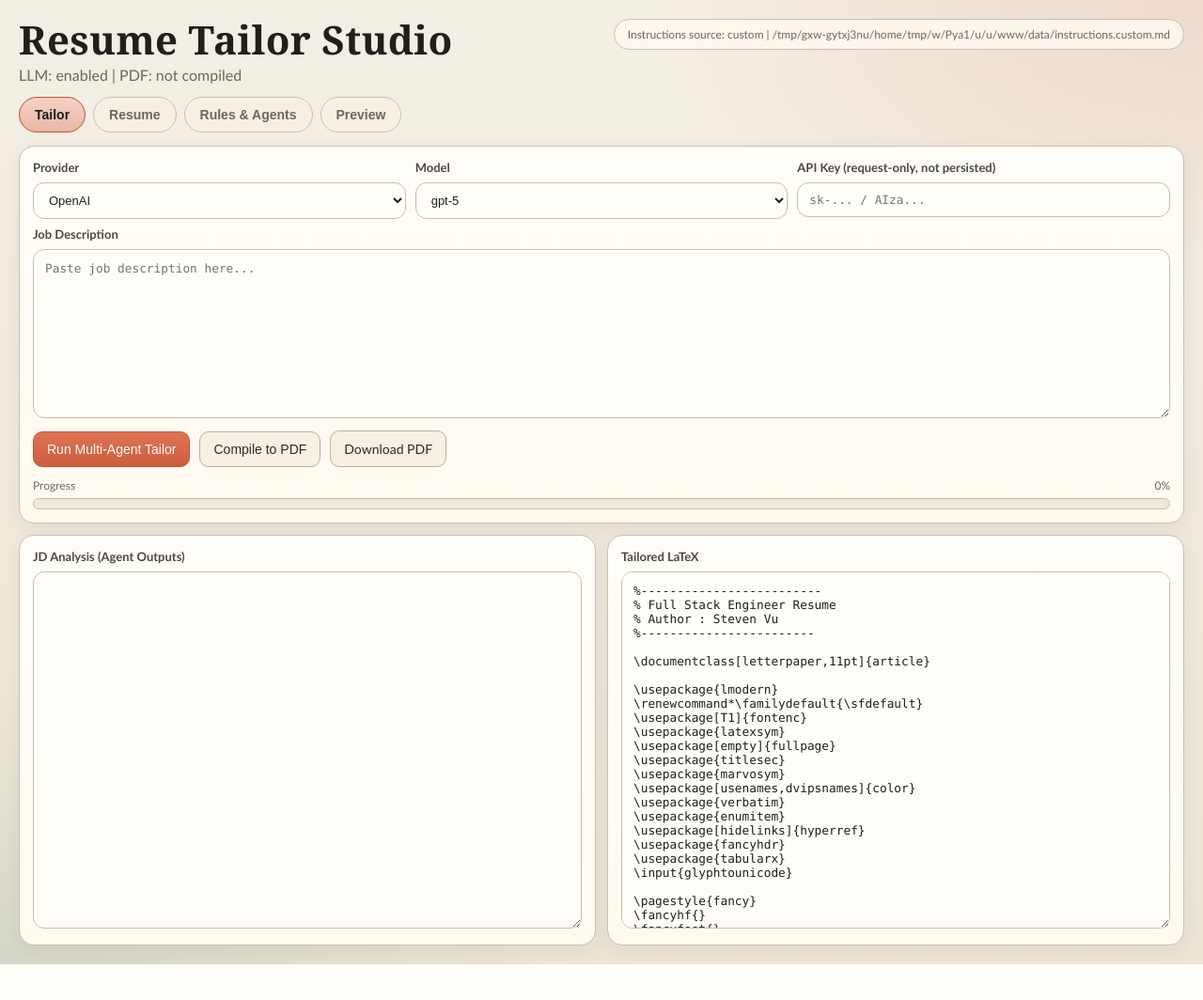
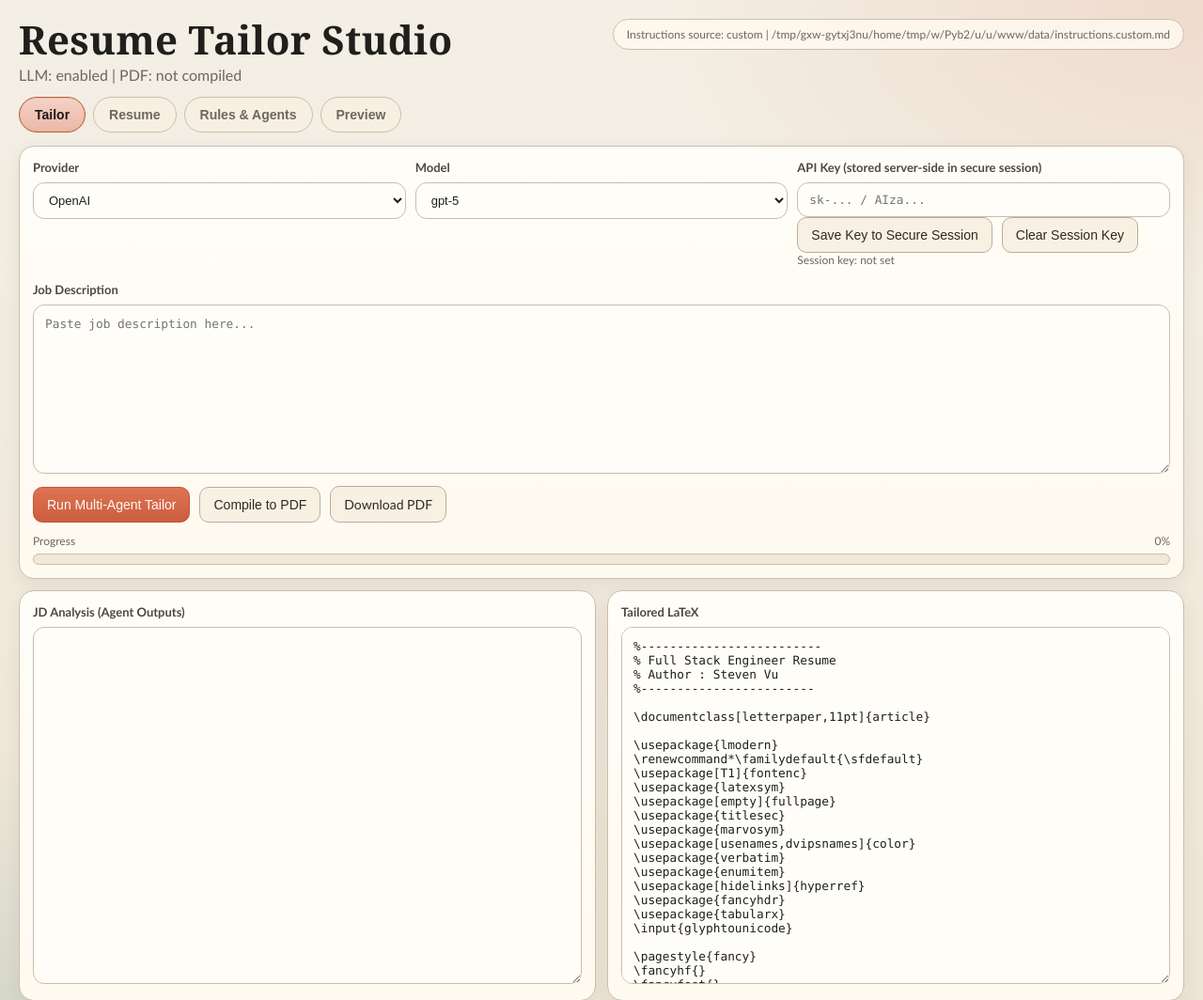
Before and after one commit to STEVVVU/resume-tailor-studio, a FastAPI app: page / in a window 1280 px wide. Shown: the top 1064 px of the page at 94% size. Before the commit the page ends 1026 px from the top, so only its background shows below. Run offline with FastAPI, Linux system fonts and the light colour scheme; data comes from the database, SQL or seed files in the repository; both versions use the stored data as it was after the commit.

Commit message:
add secure session key proxy flow

```diff
--- a/app/main.py
+++ b/app/main.py
@@ -1,11 +1,13 @@
 from __future__ import annotations
 
 import os
+import secrets
 import threading
 import uuid
 from pathlib import Path
 
 from fastapi import FastAPI, HTTPException
+from fastapi import Response
 from fastapi.responses import FileResponse, HTMLResponse
 from fastapi.staticfiles import StaticFiles
 from fastapi.templating import Jinja2Templates
@@ -16,7 +18,7 @@ from .latex_service import LatexCompileError, compile_resume
 from .llm_client import LLMClient
 from .orchestrator import ResumeOrchestrator
 from .prompt_splitter import build_prompt_bundle, extract_workflow_steps_from_text
-from .storage import StateStore
+from .storage import SessionKeyStore, StateStore
 
 BASE_DIR = Path(__file__).resolve().parent.parent
 DATA_DIR = Path(os.getenv("DATA_DIR", str(BASE_DIR / "data")))
@@ -27,8 +29,13 @@ BUNDLED_INSTRUCTIONS_PATH = BASE_DIR / "data" / "instructions.default.md"
 
 DEFAULT_RESUME_PATH = Path(os.getenv("DEFAULT_RESUME_PATH", r"C:\Users\Steven\Downloads\resume.tex"))
 DEFAULT_INSTRUCTIONS_PATH = Path(os.getenv("DEFAULT_INSTRUCTIONS_PATH", r"C:\Users\Steven\Downloads\instructions.md"))
+SESSION_COOKIE_NAME = "rts_session"
+SESSION_TTL_HOURS = int(os.getenv("SESSION_TTL_HOURS", "24"))
+COOKIE_SECURE = os.getenv("COOKIE_SECURE", "false").lower() == "true"
+SESSION_SECRET = os.getenv("SESSION_SECRET", "change-me-in-production")
 
 store = StateStore(STATE_DB)
+session_keys = SessionKeyStore(STATE_DB, SESSION_SECRET)
 llm = LLMClient()
 
 templates = Jinja2Templates(directory=str(BASE_DIR / "app" / "templates"))
@@ -51,9 +58,13 @@ class ResumeUpdate(BaseModel):
 
 class TailorRequest(BaseModel):
     job_description: str
-    api_key: str | None = None
     llm_provider: str | None = None
     llm_model: str | None = None
+
+
+class SessionKeyRequest(BaseModel):
+    api_key: str
+    llm_provider: str = "openai"
 
 
 class CompileRequest(BaseModel):
@@ -119,6 +130,38 @@ def _load_instructions_path() -> Path:
     return path
 
 
+def _get_or_create_session_id(request: Request) -> str:
+    sid = request.cookies.get(SESSION_COOKIE_NAME)
+    if sid:
+        return sid
+    return secrets.token_urlsafe(32)
+
+
+def _set_session_cookie(response: Response, sid: str) -> None:
+    response.set_cookie(
+        key=SESSION_COOKIE_NAME,
+        value=sid,
+        max_age=SESSION_TTL_HOURS * 3600,
+        httponly=True,
+        secure=COOKIE_SECURE,
+        samesite="lax",
+        path="/",
+    )
+
+
+def _resolve_request_key_and_provider(request: Request, payload: TailorRequest) -> tuple[str | None, str | None]:
+    sid = request.cookies.get(SESSION_COOKIE_NAME)
+    provider = payload.llm_provider
+    if not sid:
+        return None, provider
+    record = session_keys.get(sid)
+    if not record:
+        return None, provider
+    if not provider:
+        provider = record["provider"]
+    return str(record["api_key"]), provider
+
+
 @app.get("/", response_class=HTMLResponse)
 def home(request: Request) -> HTMLResponse:
     return templates.TemplateResponse("index.html", {"request": request})
@@ -142,6 +185,39 @@ def get_state() -> dict:
         "llm_gemini_model": llm.default_gemini_model,
         "pdf_available": OUTPUT_PDF.exists(),
     }
+
+
+@app.get("/api/session/status")
+def session_status(request: Request) -> dict:
+    sid = request.cookies.get(SESSION_COOKIE_NAME)
+    if not sid:
+        return {"has_key": False}
+    record = session_keys.get(sid)
+    if not record:
+        return {"has_key": False}
+    return {"has_key": True, "provider": record["provider"]}
+
+
+@app.post("/api/session/key")
+def set_session_key(payload: SessionKeyRequest, request: Request, response: Response) -> dict:
+    sid = _get_or_create_session_id(request)
+    session_keys.set(
+        session_id=sid,
+        provider=(payload.llm_provider or "openai").lower(),
+        api_key=payload.api_key.strip(),
+        ttl_seconds=SESSION_TTL_HOURS * 3600,
+    )
+    _set_session_cookie(response, sid)
+    return {"ok": True}
+
+
+@app.post("/api/session/key/clear")
+def clear_session_key(request: Request, response: Response) -> dict:
+    sid = request.cookies.get(SESSION_COOKIE_NAME)
+    if sid:
+        session_keys.clear(sid)
+    response.delete_cookie(SESSION_COOKIE_NAME, path="/")
+    return {"ok": True}
 
 
 @app.get("/api/instructions")
@@ -192,12 +268,12 @@ def update_resume(payload: ResumeUpdate) -> dict:
 
 
 @app.post("/api/tailor")
-def tailor_resume(payload: TailorRequest) -> dict:
+def tailor_resume(payload: TailorRequest, request: Request) -> dict:
     # Kept for compatibility with existing clients.
-    return _run_tailor_sync(payload)
+    return _run_tailor_sync(payload, request)
 
 
-def _run_tailor_sync(payload: TailorRequest) -> dict:
+def _run_tailor_sync(payload: TailorRequest, request: Request) -> dict:
     resume = _load_initial_resume()
     if not resume.strip():
         raise HTTPException(status_code=400, detail="No resume in cache.")
@@ -205,13 +281,14 @@ def _run_tailor_sync(payload: TailorRequest) -> dict:
     instructions_path = _load_instructions_path()
     prompts = build_prompt_bundle(instructions_path)
     orchestrator = ResumeOrchestrator(llm=llm, prompts=prompts)
+    api_key, provider = _resolve_request_key_and_provider(request, payload)
 
     try:
         result = orchestrator.tailor(
             current_resume=resume,
             job_description=payload.job_description,
-            api_key=payload.api_key,
-            llm_provider=payload.llm_provider,
+            api_key=api_key,
+            llm_provider=provider,
             llm_model=payload.llm_model,
         )
     except Exception as exc:
@@ -226,7 +303,7 @@ def _run_tailor_sync(payload: TailorRequest) -> dict:
 
 
 @app.post("/api/tailor/start")
-def start_tailor_job(payload: TailorRequest) -> dict:
+def start_tailor_job(payload: TailorRequest, request: Request) -> dict:
     resume = _load_initial_resume()
     if not resume.strip():
         raise HTTPException(status_code=400, detail="No resume in cache.")
@@ -244,6 +321,7 @@ def start_tailor_job(payload: TailorRequest) -> dict:
     instructions_path = _load_instructions_path()
     prompts = build_prompt_bundle(instructions_path)
     orchestrator = ResumeOrchestrator(llm=llm, prompts=prompts)
+    api_key, provider = _resolve_request_key_and_provider(request, payload)
 
     def worker() -> None:
         try:
@@ -261,8 +339,8 @@ def start_tailor_job(payload: TailorRequest) -> dict:
             result = orchestrator.tailor(
                 current_resume=resume,
                 job_description=payload.job_description,
-                api_key=payload.api_key,
-                llm_provider=payload.llm_provider,
+                api_key=api_key,
+                llm_provider=provider,
                 llm_model=payload.llm_model,
                 progress_cb=on_progress,
             )
--- a/app/static/app.js
+++ b/app/static/app.js
@@ -54,6 +54,20 @@ function setupTabs() {
       document.getElementById(target).classList.add("active");
     });
   });
+}
+
+function setSessionKeyMeta(hasKey, provider = "") {
+  const el = document.getElementById("sessionKeyMeta");
+  if (!hasKey) {
+    el.textContent = "Session key: not set";
+    return;
+  }
+  el.textContent = `Session key: set (${provider || "provider unknown"})`;
+}
+
+async function loadSessionKeyStatus() {
+  const status = await api("/api/session/status", { method: "GET" });
+  setSessionKeyMeta(Boolean(status.has_key), status.provider || "");
 }
 
 function populateModelSelect(provider, selectedModel) {
@@ -235,6 +249,7 @@ async function loadState() {
   }
 
   await loadInstructions();
+  await loadSessionKeyStatus();
 }
 
 async function saveResume() {
@@ -284,7 +299,6 @@ async function pollJobStatus() {
 
 async function tailorResume() {
   const jd = document.getElementById("jdInput").value.trim();
-  const apiKey = document.getElementById("apiKeyInput").value.trim();
   const llmProvider = document.getElementById("providerSelect").value;
   const llmModel = document.getElementById("modelSelect").value;
   if (!jd) {
@@ -300,12 +314,10 @@ async function tailorResume() {
     method: "POST",
     body: JSON.stringify({
       job_description: jd,
-      api_key: apiKey || null,
       llm_provider: llmProvider,
       llm_model: llmModel || null,
     }),
   });
-  document.getElementById("apiKeyInput").value = "";
 
   activeJobId = start.job_id;
   await pollJobStatus();
@@ -339,6 +351,30 @@ function addWorkflowStep() {
   renderWorkflowSteps();
 }
 
+async function saveSessionKey() {
+  const apiKey = document.getElementById("apiKeyInput").value.trim();
+  const llmProvider = document.getElementById("providerSelect").value;
+  if (!apiKey) {
+    setStatus("Enter an API key first.");
+    return;
+  }
+
+  await api("/api/session/key", {
+    method: "POST",
+    body: JSON.stringify({ api_key: apiKey, llm_provider: llmProvider }),
+  });
+  document.getElementById("apiKeyInput").value = "";
+  await loadSessionKeyStatus();
+  setStatus("API key saved in secure session.");
+}
+
+async function clearSessionKey() {
+  await api("/api/session/key/clear", { method: "POST" });
+  document.getElementById("apiKeyInput").value = "";
+  setSessionKeyMeta(false);
+  setStatus("Session key cleared.");
+}
+
 function bindEvents() {
   document.getElementById("saveResumeBtn").addEventListener("click", saveResume);
   document.getElementById("tailorBtn").addEventListener("click", tailorResume);
@@ -352,6 +388,12 @@ function bindEvents() {
   });
   document.getElementById("addStepBtn").addEventListener("click", addWorkflowStep);
   document.getElementById("syncStepsBtn").addEventListener("click", syncStepsToInstructionsText);
+  document.getElementById("saveKeyBtn").addEventListener("click", () => {
+    saveSessionKey().catch((err) => setStatus(err.message));
+  });
+  document.getElementById("clearKeyBtn").addEventListener("click", () => {
+    clearSessionKey().catch((err) => setStatus(err.message));
+  });
   document.getElementById("providerSelect").addEventListener("change", (e) => {
     populateModelSelect(e.target.value);
   });
--- a/app/templates/index.html
+++ b/app/templates/index.html
@@ -38,8 +38,13 @@
             <select id="modelSelect"></select>
           </div>
           <div>
-            <label for="apiKeyInput">API Key (request-only, not persisted)</label>
+            <label for="apiKeyInput">API Key (stored server-side in secure session)</label>
             <input id="apiKeyInput" type="password" autocomplete="off" spellcheck="false" placeholder="sk-... / AIza..." />
+            <div class="row compact">
+              <button id="saveKeyBtn" type="button">Save Key to Secure Session</button>
+              <button id="clearKeyBtn" type="button">Clear Session Key</button>
+            </div>
+            <p class="muted" id="sessionKeyMeta">Session key: not set</p>
           </div>
         </div>
         <label for="jdInput">Job Description</label>
--- a/requirements.txt
+++ b/requirements.txt
@@ -3,3 +3,4 @@ uvicorn[standard]==0.35.0
 jinja2==3.1.6
 pydantic==2.11.7
 openai==1.102.0
+cryptography==43.0.1
```
Also changed, not shown: app/storage.py (+78 -0 lines), README.md, data/state.db.
